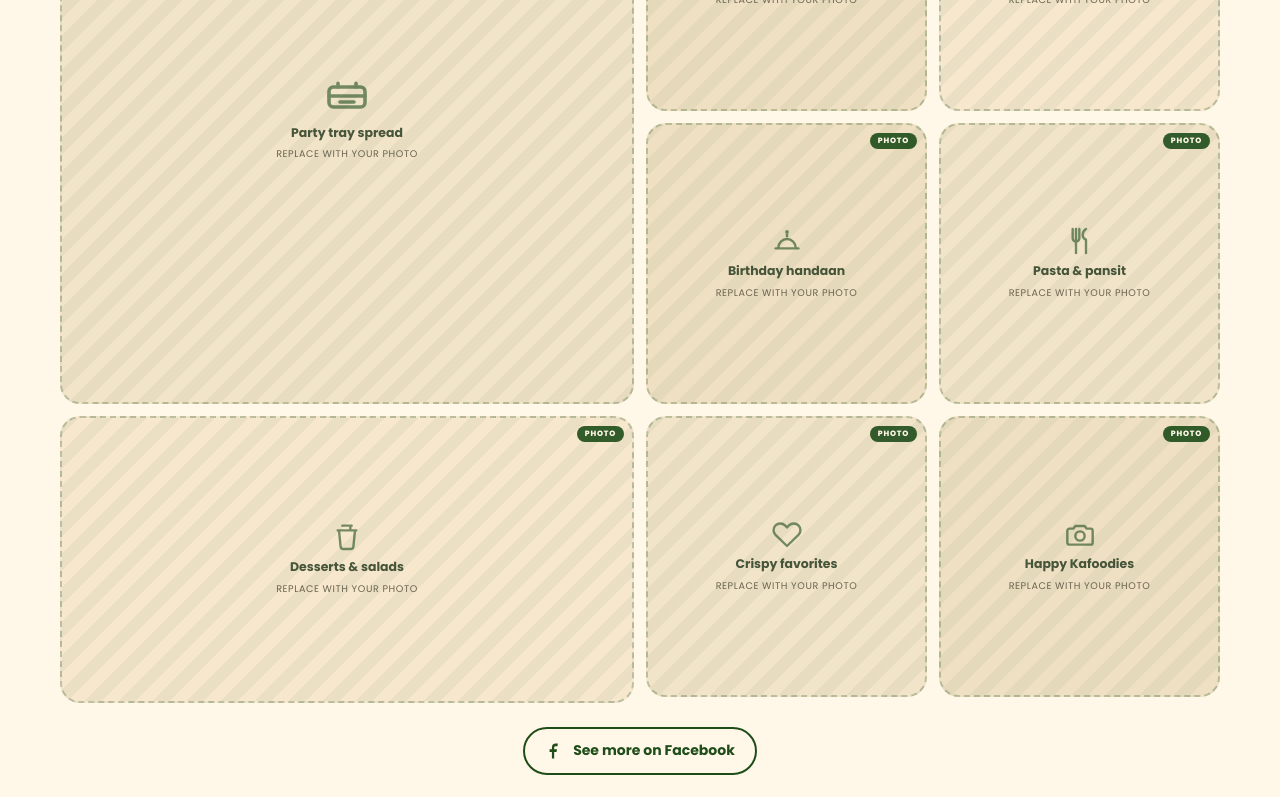
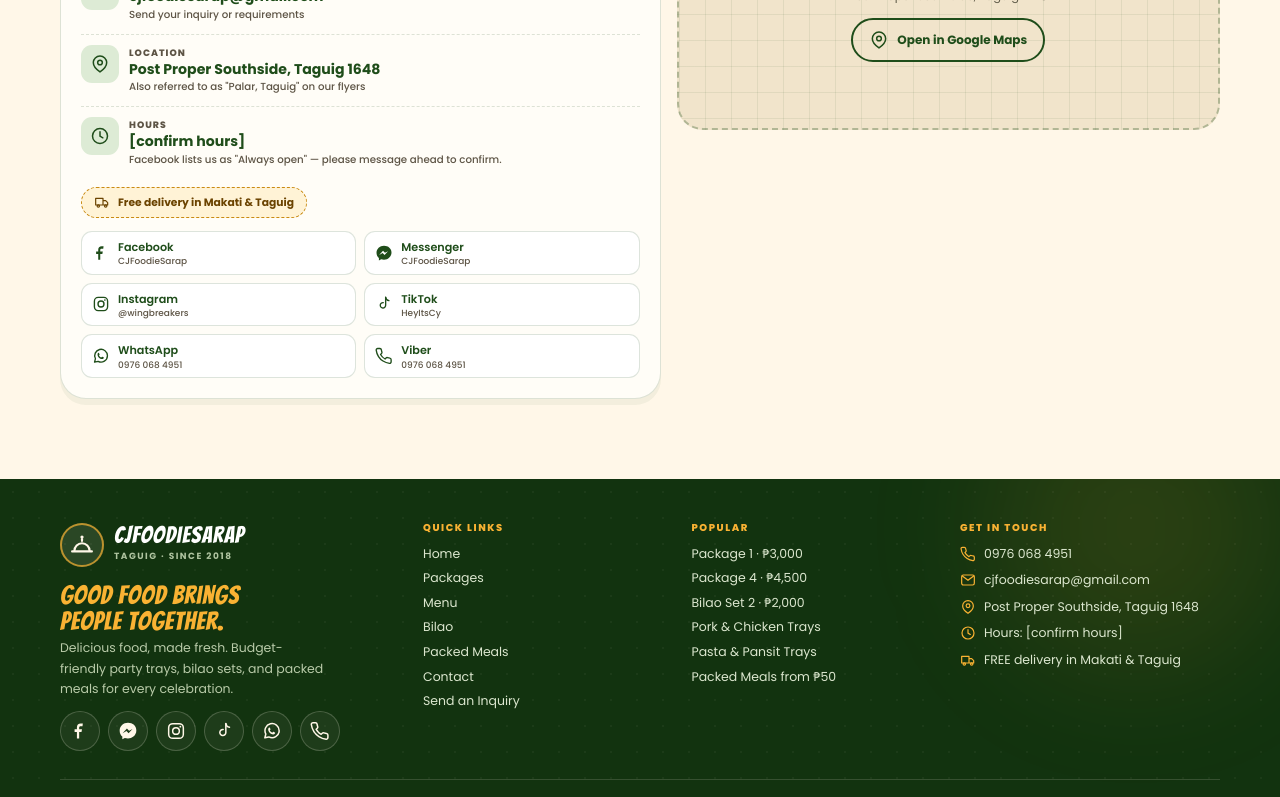
Before and after one commit to Ritzqtt/CJFoodieSarap, a React (Vite) app: page / in a window 1280 px wide. Shown: the part 7560-8357 px from the top of the page. Built offline with nearby package versions, Linux system fonts and the light colour scheme.

Commit message:
feat: remove Gallery component and related assets; update README and data structure

```diff
--- a/src/App.jsx
+++ b/src/App.jsx
@@ -1,7 +1,6 @@
 import BilaoPackages from './components/BilaoPackages'
 import Contact from './components/Contact'
 import Footer from './components/Footer'
-import Gallery from './components/Gallery'
 import Hero from './components/Hero'
 import HowToBook from './components/HowToBook'
 import { IconSprite } from './components/Icons'
@@ -36,7 +35,6 @@ export default function App() {
         <PackedMeals />
         <HowToBook />
         <InquiryForm />
-        <Gallery />
         <Contact />
       </main>
 
--- a/src/components/Gallery.jsx
+++ /dev/null
@@ -1,59 +0,0 @@
-import { CONTACT, GALLERY } from '../data'
-import { Icon } from './Icons'
-import SectionHeading from './SectionHeading'
-
-export default function Gallery() {
-  return (
-    <section id="gallery" className="bg-cream py-14 sm:py-20">
-      <div className="wrap">
-        <div className="reveal">
-          <SectionHeading eyebrow="Gallery" title="Sarap in Photos">
-            A peek at the handaan we&apos;ve served. These tiles are ready for real food photos — swap
-            them in anytime.
-          </SectionHeading>
-        </div>
-
-        <div className="grid grid-cols-2 gap-3 sm:grid-cols-4">
-          {GALLERY.map((photo, index) => {
-            const isFeatured = index === 0
-            const isWide = index === 5
-            return (
-              <div
-                key={photo.label}
-                role="img"
-                aria-label={`Photo placeholder: ${photo.label}`}
-                className={`gallery-ph reveal grid aspect-square place-content-center gap-1.5 px-3 py-4 text-center text-[#46543a] ${
-                  isFeatured ? 'col-span-2 aspect-[2/1] sm:col-span-2 sm:row-span-2 sm:aspect-auto' : ''
-                } ${isWide ? 'sm:col-span-2 sm:aspect-[2/1]' : ''}`}
-                style={{ transitionDelay: `${(index % 4) * 50}ms` }}
-              >
-                <span className="absolute top-2 right-2 rounded-full bg-forest/90 px-2 py-0.5 text-[.48rem] font-extrabold tracking-[.1em] text-cream uppercase">
-                  Photo
-                </span>
-                <Icon
-                  name={photo.icon}
-                  className={`mx-auto text-forest opacity-60 ${isFeatured ? 'h-12 w-12' : 'h-8 w-8'}`}
-                />
-                <strong className="relative text-[.78rem] leading-tight">{photo.label}</strong>
-                <small className="relative text-[.6rem] tracking-[.06em] text-[#6a6450] uppercase">
-                  {photo.note}
-                </small>
-              </div>
-            )
-          })}
-        </div>
-
-        <div className="reveal mt-6 text-center">
-          <a
-            className="btn btn-outline"
-            href={CONTACT.facebook}
-            target="_blank"
-            rel="noopener noreferrer"
-          >
-            <Icon name="facebook" /> See more on Facebook
-          </a>
-        </div>
-      </div>
-    </section>
-  )
-}
--- a/src/components/Icons.jsx
+++ b/src/components/Icons.jsx
@@ -115,13 +115,6 @@ export function IconSprite() {
         <symbol id="icon-arrow" viewBox="0 0 24 24">
           <path d="M4 12h15M13 5.5 19.5 12 13 18.5" />
         </symbol>
-        <symbol id="icon-camera" viewBox="0 0 24 24">
-          <path d="M4 8h3l1.5-2h7L17 8h3a1.5 1.5 0 0 1 1.5 1.5v9A1.5 1.5 0 0 1 20 20H4a1.5 1.5 0 0 1-1.5-1.5v-9A1.5 1.5 0 0 1 4 8z" />
-          <circle cx="12" cy="13.5" r="3.5" />
-        </symbol>
-        <symbol id="icon-utensils" viewBox="0 0 24 24">
-          <path d="M6.5 3v7a2.5 2.5 0 0 0 5 0V3M9 3v18M16.5 3c-1.6 1-2.5 2.6-2.5 4.5 0 1.6.8 2.9 2.5 3.5V21" />
-        </symbol>
         <symbol id="icon-send" viewBox="0 0 24 24">
           <path d="m21 3-7.2 18-3.6-7.2L3 10.2zM10.2 13.8 21 3" />
         </symbol>
--- a/src/data.js
+++ b/src/data.js
@@ -436,18 +436,6 @@ export const STEPS = [
   },
 ]
 
-/* ---------- Gallery placeholders (swap for real photos) ---------- */
-export const GALLERY = [
-  { label: 'Party tray spread', icon: 'tray', note: 'Replace with your photo', featured: true },
-  { label: 'Bilao flat lay', icon: 'bilao', note: 'Replace with your photo' },
-  { label: 'Packed meals', icon: 'box', note: 'Replace with your photo' },
-  { label: 'Birthday handaan', icon: 'cloche', note: 'Replace with your photo' },
-  { label: 'Pasta & pansit', icon: 'utensils', note: 'Replace with your photo' },
-  { label: 'Desserts & salads', icon: 'cup', note: 'Replace with your photo' },
-  { label: 'Crispy favorites', icon: 'heart', note: 'Replace with your photo' },
-  { label: 'Happy Kafoodies', icon: 'camera', note: 'Replace with your photo' },
-]
-
 /* ---------- Helpers ---------- */
 export const formatPeso = (amount) => '₱' + Number(amount).toLocaleString('en-PH')
 
--- a/src/index.css
+++ b/src/index.css
@@ -237,30 +237,6 @@
     pointer-events: none;
   }
 
-  .gallery-ph {
-    position: relative;
-    overflow: hidden;
-    border: 2px dashed rgb(31 77 26 / 26%);
-    border-radius: 20px;
-    background:
-      repeating-linear-gradient(135deg, rgb(31 77 26 / 5%) 0 12px, transparent 12px 24px),
-      #f2e4c9;
-    transition: transform 0.22s ease, border-color 0.22s ease;
-  }
-
-  .gallery-ph:nth-child(2n) {
-    background-color: #efe0c3;
-  }
-
-  .gallery-ph:nth-child(3n) {
-    background-color: #f6e7cd;
-  }
-
-  .gallery-ph:hover {
-    transform: translateY(-3px);
-    border-color: rgb(245 130 32 / 55%);
-  }
-
   .map-grid {
     background-image:
       linear-gradient(rgb(31 77 26 / 8%) 1px, transparent 1px),
@@ -308,8 +284,7 @@
     transform: none;
   }
 
-  .btn:hover,
-  .gallery-ph:hover {
+  .btn:hover {
     transform: none;
   }
 }
```
Also changed, not shown: 1 other file (tests, documents, lock files or other folders).
